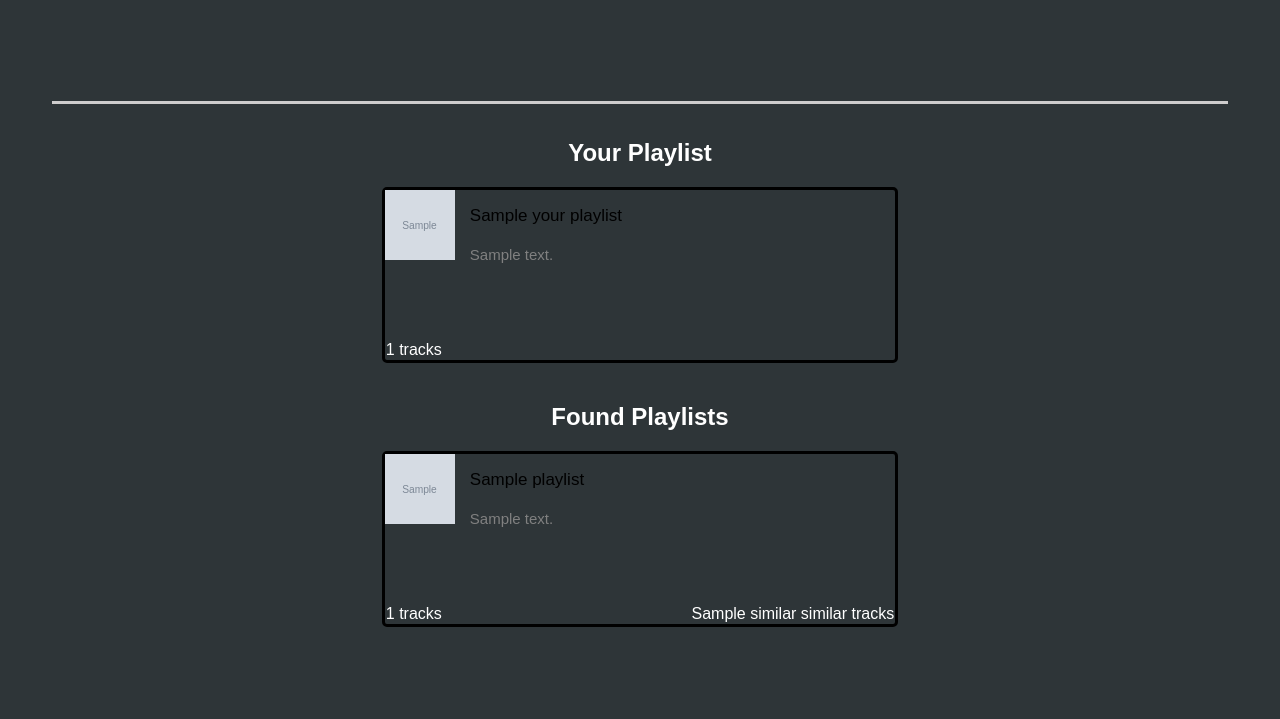
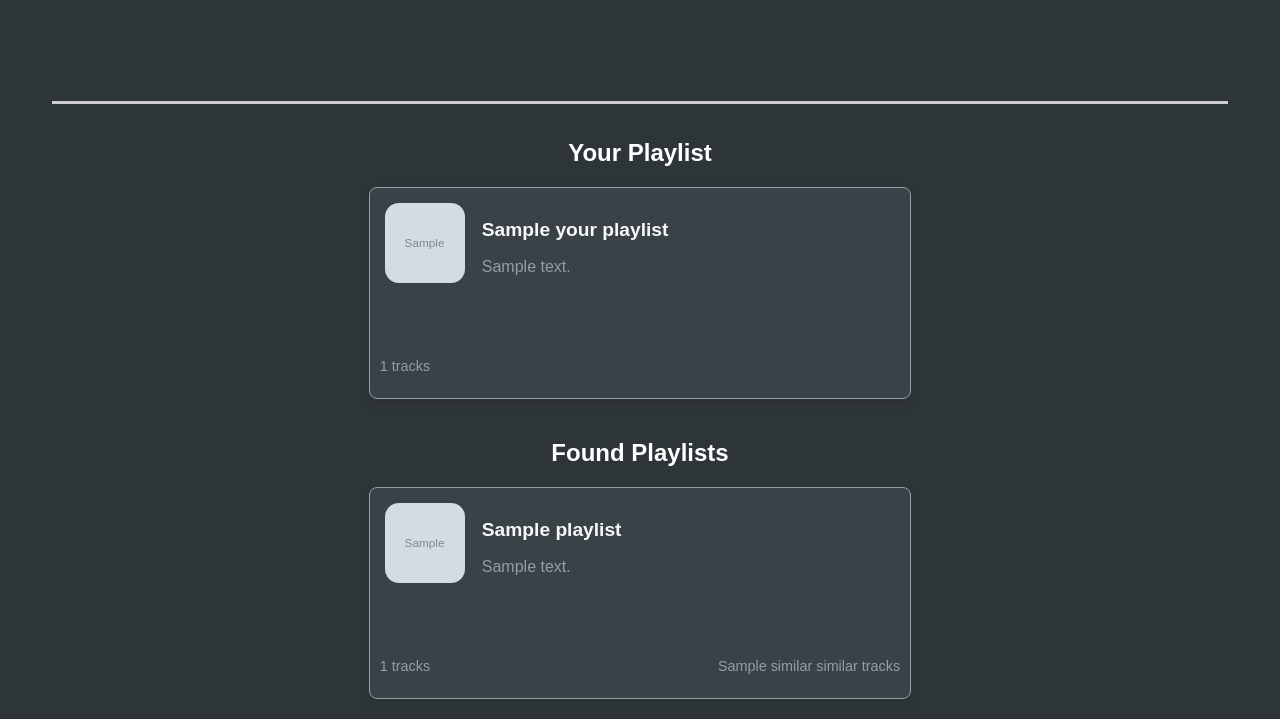
Before and after one commit to e-chenxu/Similar-Spotify-Playlists, a Flask app: template templates/index.html in a window 1280 px wide. Shown: the part 294-1013 px from the top of the page. Before the commit the page ends 921 px from the top, so only its background shows below. Run offline with Flask 3, Linux system fonts and the light colour scheme; the template is opened without the code that fills it: most values are stand-ins (such as "Sample title", 1, 10 or a date in 2020); grey boxes marked "Sample" are stand-in pictures.

Commit message:
css update (LOOKS WAY BETTER)

```diff
--- a/static/css/main.css
+++ b/static/css/main.css
@@ -204,7 +204,7 @@ img {
 
 .image_container{
     float: left;
-    margin-right: 15px;
+    margin-right: 27px;
     width: 70px;
     height: 70px;
     border: none;
@@ -214,9 +214,9 @@ img {
 }
 
 a {text-decoration: none;}   /* doesn't underline */
-a:link {color: black;}      /* unvisited link */
-a:visited {color: black;}   /* visited link */
-a:hover {color: cornflowerblue; text-decoration: underline}  /* mouse over link */
+a:link {color: #f8f8f8;}      /* unvisited link */
+a:visited {color: #f8f8f8;}   /* visited link */
+a:hover {color: #b7babe; text-decoration: underline}  /* mouse over link */
 a:active {color: black;}    /* selected link */
 
 #title {
@@ -298,45 +298,64 @@ a:active {color: black;}    /* selected link */
 
 .playlist {
     position: relative;
-    border: solid black;
+    border: solid 1px var(--text2);
     width: 40%;
-    margin: auto auto 20px;
-    height: 170px;
-    border-radius: 5px;
+    margin: 20px auto;
+    height: 180px;
+    border-radius: 8px;
+    background-color: var(--surface2); /* Slightly lighter background for better contrast */
+    box-shadow: 0 4px 8px rgba(0, 0, 0, 0.1); /* Add shadow */
+    transition: transform 0.3s ease, box-shadow 0.3s ease; /* Smooth animation */
+    padding: 15px;
 }
-    .linktext{
-        display: inline-block;
-        width: calc(80%);
-        font-size: 17px;
-        color: #000;
+
+.playlist:hover {
+    transform: translateY(-5px);
+    box-shadow: 0 8px 16px rgba(0, 0, 0, 0.2);
+    background-color: var(--surface3);
+}
+
+.image_container img {
+    border-radius: 14px;
+    width: 80px;
+    height: 80px;
+    object-fit: cover;
+}
+
+.linktext {
+    font-size: 1.2rem;
+    color: white;
+    font-weight: bold;
     white-space: nowrap;
+    text-overflow: ellipsis;
     overflow: hidden;
+}
+
+.description {
+    font-size: 1rem;
+    color: var(--text2);
+    margin-top: 5px;
+    height: 60px;
+    line-height: 1.2;
     text-overflow: ellipsis;
+    overflow: hidden;
 }
-    .description{
-        float: left;
-        border: none;
-        margin: auto;
-        width: 80%;
-        height: 50%;
-        font-size: 15px;
-        color: gray;
-        overflow: hidden;
-        text-overflow: ellipsis;
+
+.track_num, .track_num_similar {
+    font-size: 0.9rem;
+    color: var(--text2);
+    position: absolute;
+    bottom: 10px;
 }
-    .track_num{
-        position: absolute;
-        bottom: 0;
-        left: 0;
-        margin: 1px 1px 1px 1px;
 
+.track_num {
+    left: 10px;
 }
-    .track_num_similar{
-        position: absolute;
-        bottom: 0;
-        right: 0;
-        margin: 1px 1px 1px 1px;
+
+.track_num_similar {
+    right: 10px;
 }
+
 
 .refresh_button{
     margin-left: 20px;
```
Lines whose indentation alone changed are shown as unchanged.
